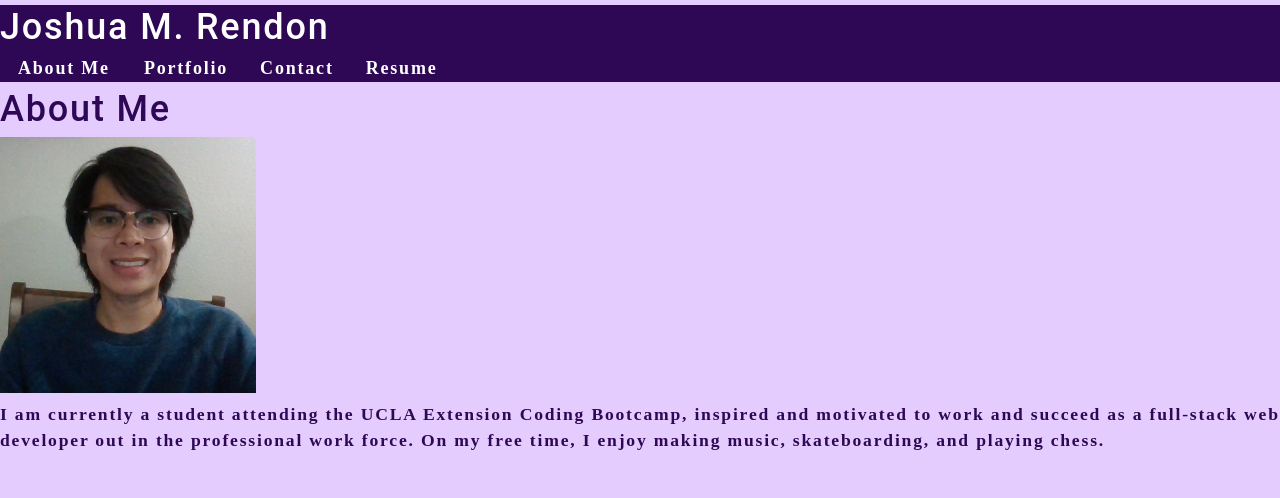
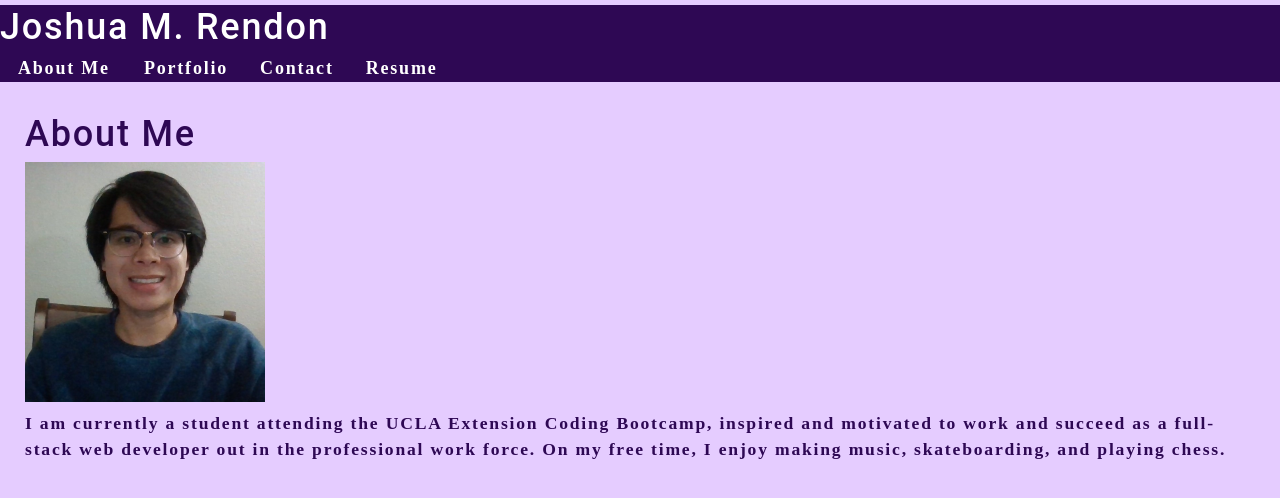
Before and after one commit to jmrendon48/react-portfolio, a React (Create React App) app: page / in a window 1280 px wide. Shown: the top 498 px of the page. Built offline with nearby package versions, Linux system fonts and the light colour scheme.

Commit message:
finished styling for about component

```diff
--- a/src/components/About/index.js
+++ b/src/components/About/index.js
@@ -2,7 +2,7 @@ import React from "react";
 
 function About() {
   return (
-    <section>
+    <section className="about">
       <h1 id="about">About Me</h1>
       <div>
         <img
--- a/src/index.css
+++ b/src/index.css
@@ -307,7 +307,11 @@ a {
   color: white;
 }
 
+.about {
+  padding: 25px;
+}
+
 .self-portrait {
-  width: 20%;
-  height: 20%;
+  width: 15rem;
+  height: auto;
 }
```
